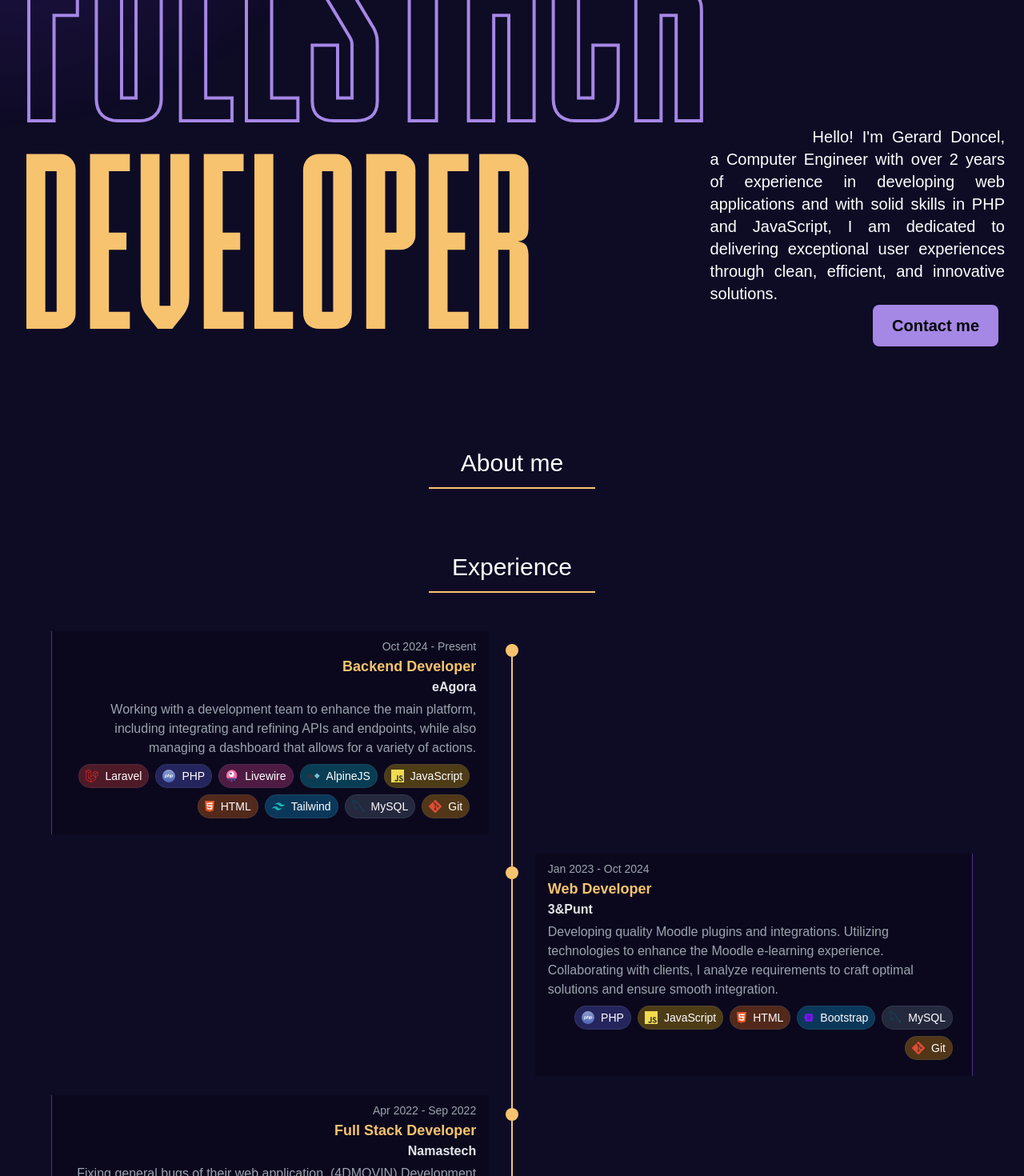
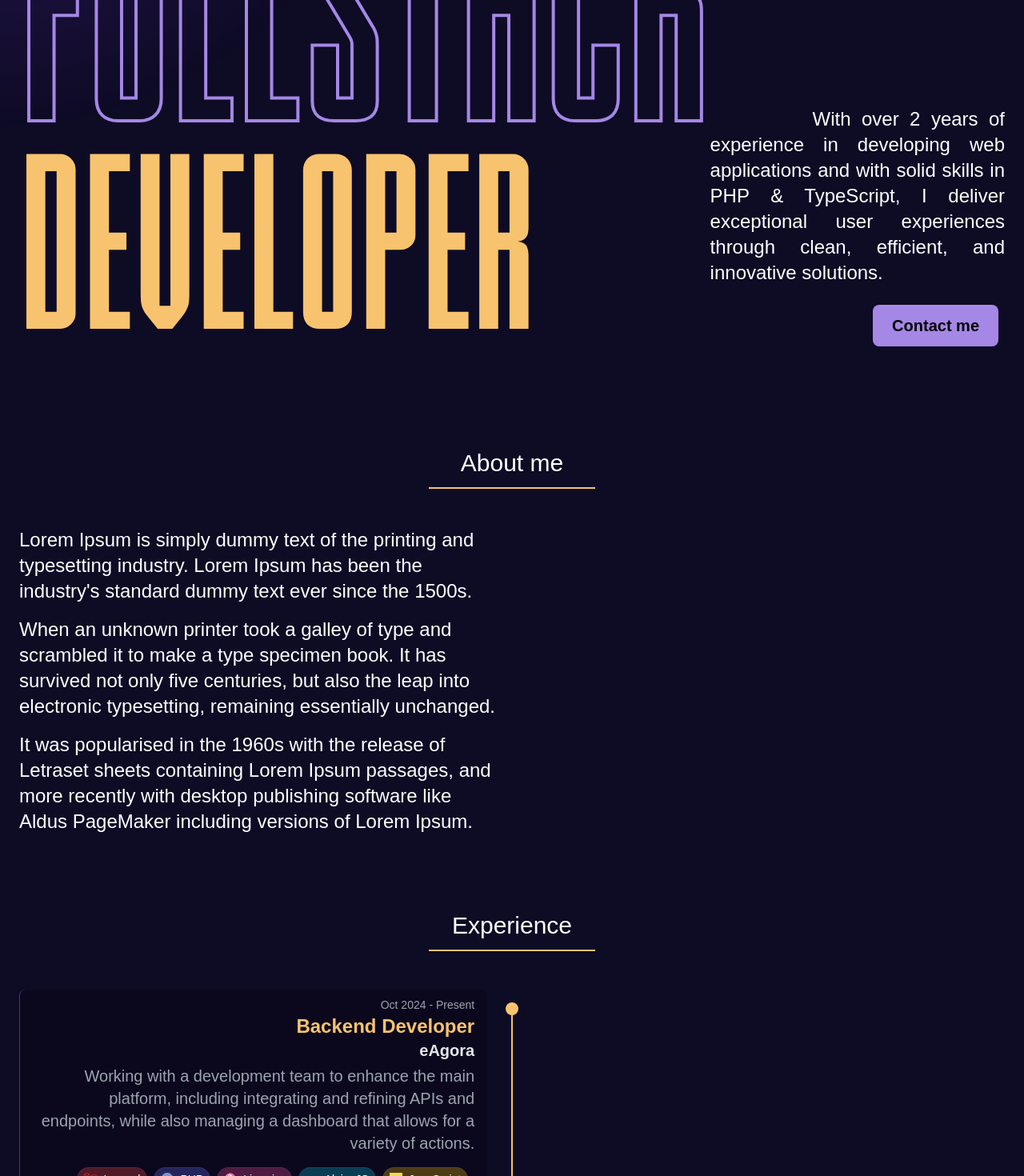
Before and after one commit to umigam3/personal-portfolio-v2, a Next.js app: page / in a window 1280 px wide. Shown: the part 340-1810 px from the top of the page at 80% size. Built offline with nearby package versions, Linux system fonts and the light colour scheme.

Commit message:
style changes

```diff
--- a/src/components/about/About.tsx
+++ b/src/components/about/About.tsx
@@ -2,8 +2,30 @@ import Title from "@components/ui/Title";
 
 export default function Experience() {
   return (
-    <section id="aboutme" className="mb-20 max-w-6xl mx-auto w-full">
+    <section id="aboutme" className="mb-20 max-w-7xl mx-auto w-full">
       <Title label="About me" />
+      <div className="flex justify-between gap-10">
+        <div className="w-1/2 text-2xl">
+          <p className="mb-4">
+            Lorem Ipsum is simply dummy text of the printing and typesetting
+            industry. Lorem Ipsum has been the industry's standard dummy text
+            ever since the 1500s.
+          </p>
+          <p className="mb-4">
+            When an unknown printer took a galley of type and scrambled it to
+            make a type specimen book. It has survived not only five centuries,
+            but also the leap into electronic typesetting, remaining essentially
+            unchanged.
+          </p>
+          <p className="mb-4">
+            It was popularised in the 1960s with the release of Letraset sheets
+            containing Lorem Ipsum passages, and more recently with desktop
+            publishing software like Aldus PageMaker including versions of Lorem
+            Ipsum.
+          </p>
+        </div>
+        <div className="w-1/2 p-6">{/* Skills component */}</div>
+      </div>
     </section>
   );
 }
--- a/src/components/experience/Experience.tsx
+++ b/src/components/experience/Experience.tsx
@@ -20,7 +20,7 @@ import Title from "@components/ui/Title";
 
 export default function Experience() {
   return (
-    <section id="experience" className="mb-20 max-w-6xl mx-auto w-full">
+    <section id="experience" className="mb-20 max-w-7xl mx-auto w-full">
       <Title label="Experience" />
       <div className="relative h-full">
         <div className="absolute ml-2 md:ml-0 left-0 top-4 md:left-1/2 w-[2px] bg-secondary transform -translate-x-1/2 h-full"></div>
--- a/src/components/experience/ExperienceCard.tsx
+++ b/src/components/experience/ExperienceCard.tsx
@@ -17,23 +17,21 @@ export default function ExperienceCard({
     <div className="relative w-full pb-6">
       <div className="absolute ml-2 md:ml-0 bg-secondary w-4 h-4 rounded-full top-4 left-0 md:left-1/2 transform -translate-x-1/2"></div>
       <div
-        className={`relative ml-6 md:ml-0 bg-black/20 px-4 py-3
+        className={`relative ml-6 md:ml-0 bg-black/20 px-4 py-3 rounded-lg
             ${
               side == "right"
                 ? "md:left-[52.5%] md:w-[47.5%] border-r-violet-500/50 border-r-[1px]"
                 : "md:w-[47.5%] md:text-right md:border-l-violet-500/50 md:border-l-[1px] md:border-r-0 border-l-0 border-r-violet-500/50 border-r-[1px]"
             }`}
       >
-        <span className="block mb-1 text-sm font-light leading-none text-gray-400 dark:text-gray-500">
+        <span className="block mb-1 text-sm leading-none text-gray-400 dark:text-gray-500">
           {date}
         </span>
-        <span className="text-secondary text-lg font-bold mb-1">
+        <span className="text-secondary text-2xl font-bold mb-1">
           {position}
         </span>
-        <h3 className="text-base font-semibold mb-1 text-gray-200">
-          {company}
-        </h3>
-        <p className="text-base mb-2 text-gray-400 dark:text-gray-400">
+        <h3 className="text-xl font-semibold mb-1 text-gray-200">{company}</h3>
+        <p className="text-xl mb-4 text-gray-400 dark:text-gray-400">
           {description}
         </p>
         {children}
--- a/src/components/hero/Hero.tsx
+++ b/src/components/hero/Hero.tsx
@@ -24,11 +24,10 @@ export default function Hero() {
           </motion.h1>
         </div>
         <div className="flex flex-col">
-          <div className="text-xl indent-[8rem] max-w-lg text-justify">
+          <div className="text-2xl indent-[8rem] mb-6 max-w-lg text-justify">
             {" "}
-            Hello! I&apos;m Gerard Doncel, a Computer Engineer with over 2 years
-            of experience in developing web applications and with solid skills
-            in PHP and JavaScript, I am dedicated to delivering exceptional user
+            With over 2 years of experience in developing web applications and
+            with solid skills in PHP & TypeScript, I deliver exceptional user
             experiences through clean, efficient, and innovative solutions.
           </div>
           <div className="flex justify-end mb-6">
```
